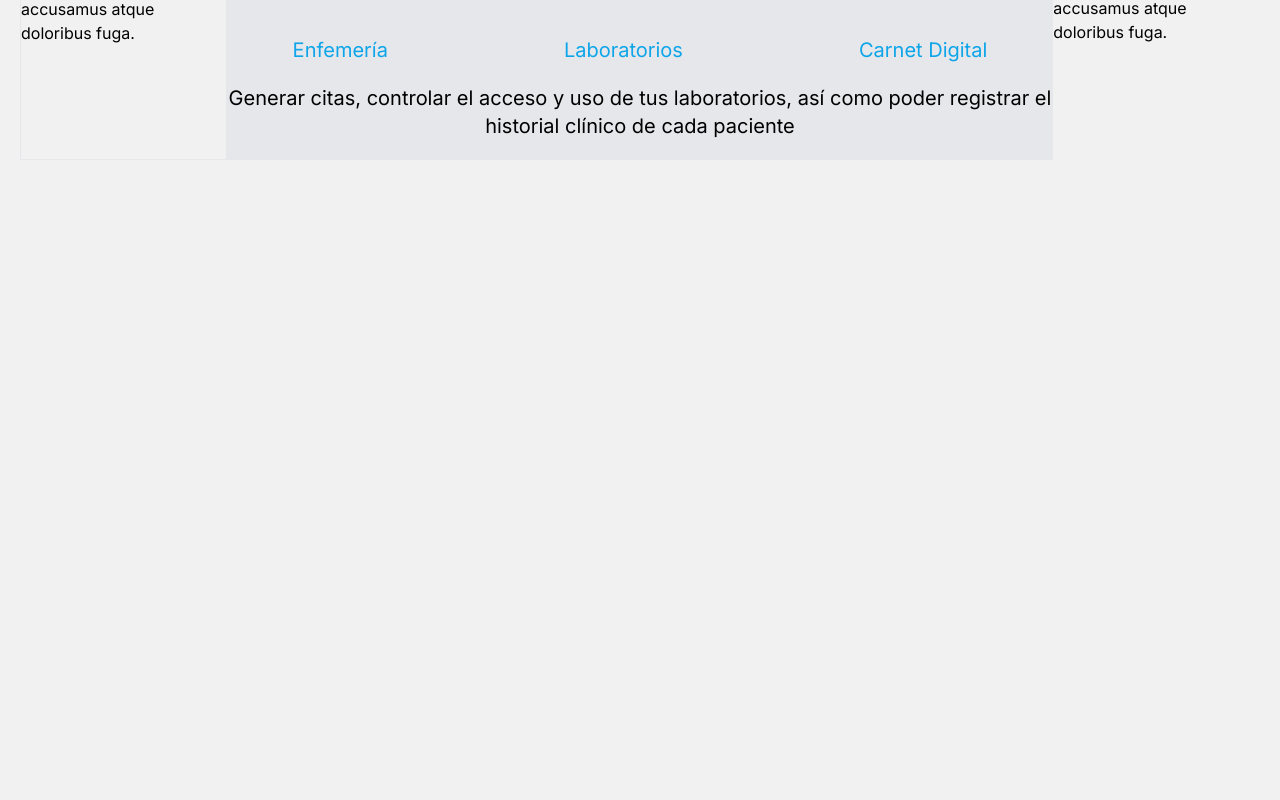
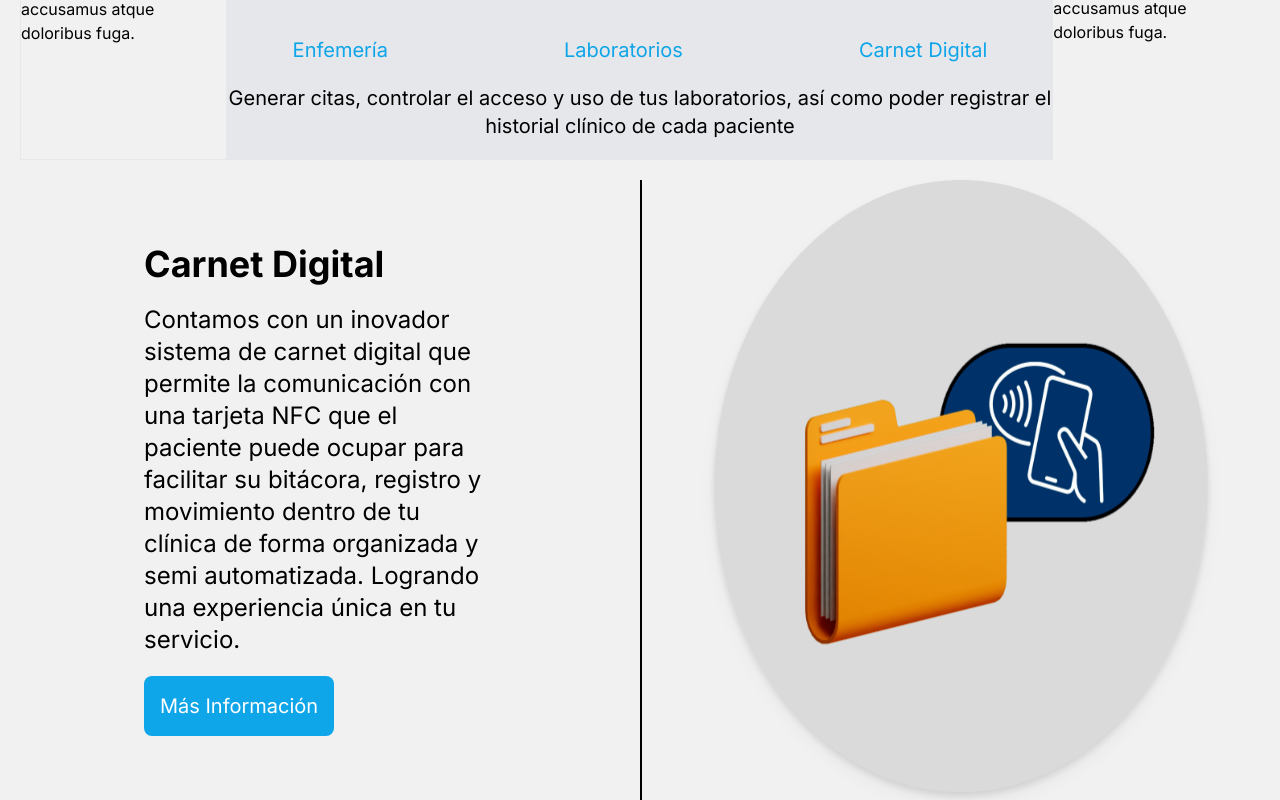
Before and after one commit to AxelBravo356/Veterinaria, a Next.js app: page / in a window 1280 px wide. Shown: the part 1147-1947 px from the top of the page. Before the commit the page ends 1327 px from the top, so only its background shows below. Built offline with nearby package versions, Linux system fonts and the light colour scheme.

Commit message:
CarnetDigitalComponent

```diff
--- a/src/app/page.jsx
+++ b/src/app/page.jsx
@@ -1,3 +1,4 @@
+import CarnetDigital from "@/components/carnet-digital";
 import Navbar from "@/components/navbar";
 import ProfessionalService from "@/components/prof-service";
 import Servicios from "@/components/servicios";
@@ -5,9 +6,10 @@ import Servicios from "@/components/servicios";
 export default function Home() {
   return (
     <>
-      <Navbar/>
-      <ProfessionalService/>
-      <Servicios/>
+      <Navbar />
+      <ProfessionalService />
+      <Servicios />
+      <CarnetDigital />
     </>
-  )
+  );
 }
--- /dev/null
+++ b/src/components/carnet-digital/index.jsx
@@ -0,0 +1,31 @@
+import Image from "next/image";
+
+export default function CarnetDigital() {
+  return (
+    <div>
+      <div className="inline-grid grid-cols-2 divide-x-2 divide-black">
+        <div className="p-16 xl:px-36">
+          <h3 className="font-bold text-4xl">Carnet Digital</h3>
+          <p className="py-5 xl:text-2xl">
+            Contamos con un inovador sistema de carnet digital que permite la
+            comunicación con una tarjeta NFC que el paciente puede ocupar para
+            facilitar su bitácora, registro y movimiento dentro de tu clínica de
+            forma organizada y semi automatizada. Logrando una experiencia única
+            en tu servicio.
+          </p>
+          <button className="bg-sky-500 p-4 rounded-lg text-white text-xl active:scale-[.98] active:duration-60 hover:scale-[1.01] ease-in-out transition-all ">
+            Más Información
+          </button>
+        </div>
+        <div className="flex justify-center">
+          <Image
+            src={"/Presentacion3.png"}
+            width={500}
+            height={500}
+            className="object-fill drop-shadow-lg"
+          />
+        </div>
+      </div>
+    </div>
+  );
+}
```
Also changed, not shown: public/Presentacion3.png (added).
